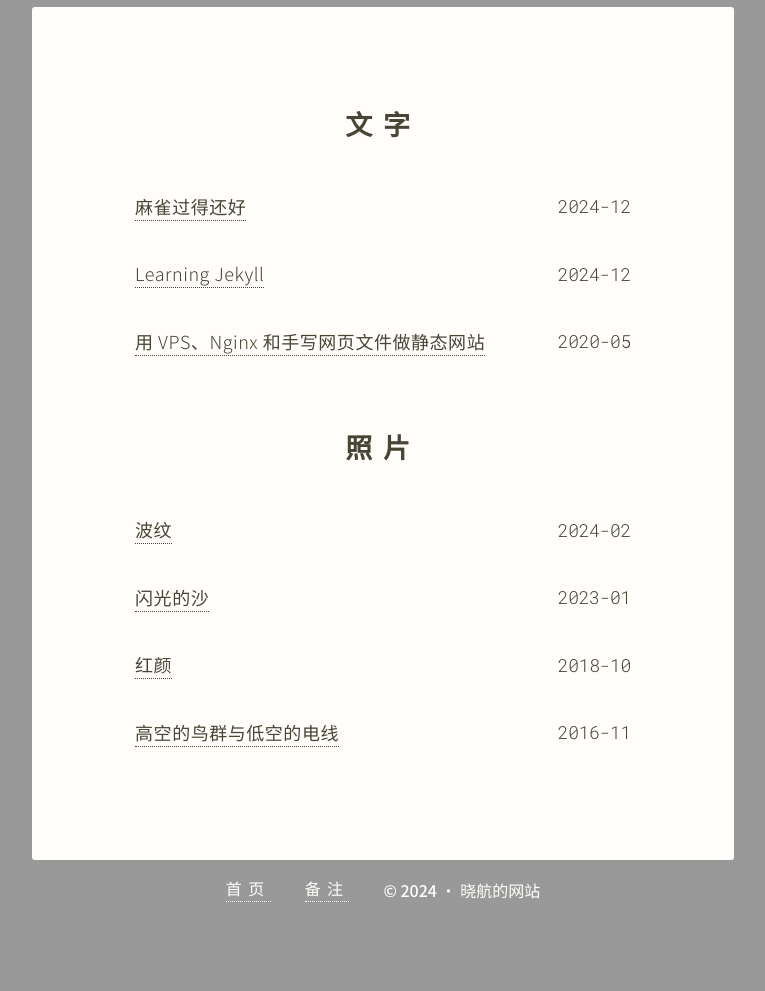
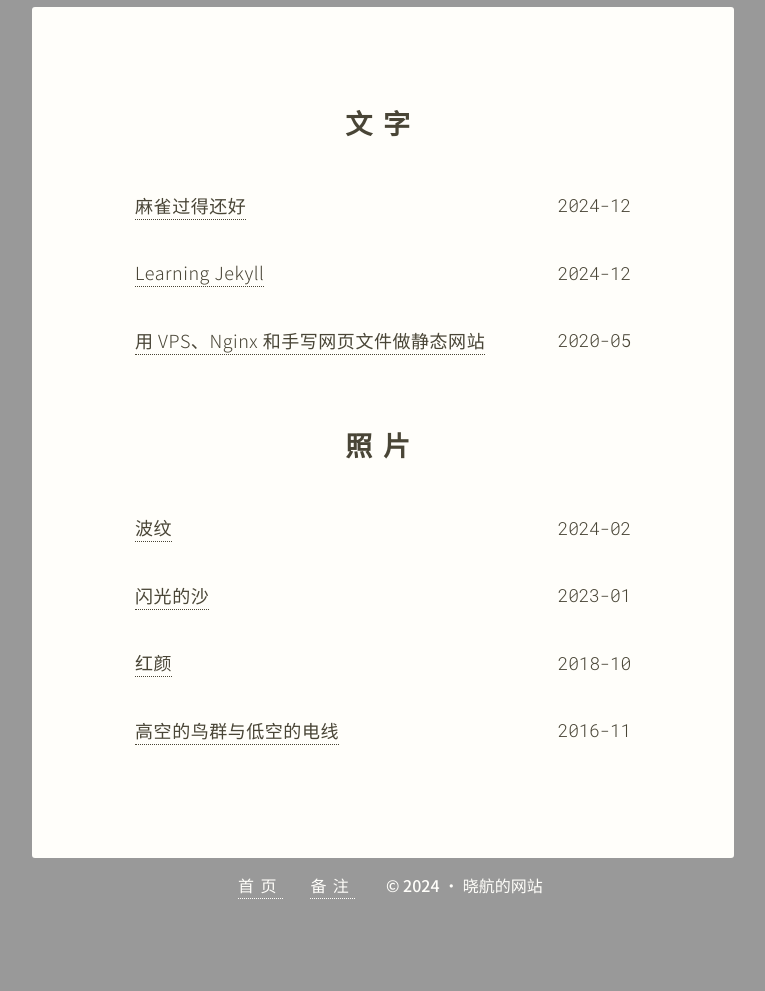
Before and after one commit to shon-li/shon-li.github.io, a Jekyll site: the page built from contents.html, in a window 1280 px wide. Shown: the part 326-1317 px from the top of the page, without its empty margins (257-1022 px from the left). Built offline with Jekyll 4.4.1, drawn with Linux system fonts in a browser that asks for light colours.

Commit message:
Use flex on footer elements; refine styles

```diff
--- a/_includes/footer.html
+++ b/_includes/footer.html
@@ -1,4 +1,8 @@
-<footer>
+<footer
+  {% if page.figure %}
+    class="figure-page"
+  {%- endif -%}
+>
   <table>
     <tr>
       {%- for item in site.data.nav -%}
@@ -16,8 +20,10 @@
           {%- endif -%}
 
       {%- endfor -%}
+    </tr>
+  </table>
 
-      <td class="copyright">&copy;&nbsp;
+  <span class="copyright">&copy;&nbsp;
     {%- if page.lang == "en" -%}
 
       {%- if page.date -%}
@@ -43,7 +49,5 @@
       {%- endif -%}
 
     {%- endif -%}
-      </td>
-    </tr>
-  </table>
+  </span>
 </footer>
--- a/_layouts/default.html
+++ b/_layouts/default.html
@@ -20,7 +20,7 @@ layout: compress
   </title>
 
   <meta name="viewport" content="width=device-width, initial-scale=1.0" />
-  <link rel="stylesheet" href="/assets/css/main.css">
+  <link rel="stylesheet" href="/assets/css/style.css">
 
   {%- if page.lang == "en" -%}
     <style>
@@ -43,9 +43,9 @@ layout: compress
   {%- endif -%}
 
     <main
-    {% if page.title == "contents" %}
-      class="contents-page"
-    {%- endif -%}
+      {% if page.title == "contents" %}
+        class="contents-page"
+      {%- endif -%}
     >
       <article>
         {% comment %} If a page has categories entry, then the page's title will be displayed {% endcomment %}
--- a/assets/css/main.scss
+++ b/assets/css/style.scss
@@ -1,8 +1,8 @@
 ---
-# Front matter
+# Front matter that makes Liquid process this file
 ---
 
-/*-------------------------------------- Define variables ----------------------------------------*/
+/*------------------------------------- 0. Define variables --------------------------------------*/
 
 @import url('https://fonts.googleapis.com/css2?family=Noto+Sans+SC:wght@100..900&family=Noto+Serif+SC:wght@200..900&family=Roboto+Mono:ital,wght@0,100..700;1,100..700&display=swap');
 
@@ -15,18 +15,18 @@ body {
   --paper_width:      39rem;
 }
 
-/*------------------------------------------- Styling --------------------------------------------*/
+/*--------------------------------------- 1. Page & Main -----------------------------------------*/
 
-// Include padding and borders into size calculation
 * {
-  box-sizing: border-box;
+  box-sizing: border-box; // Include padding and borders into size calculation
 }
 
 html {
-  font-size: large;
+  font-size: large; // Root font size is used as a metric for sizes in the following code
 }
 
 body {
+  min-width: 280px;
   margin: auto;
   background-color: var(--color_space);
 }
@@ -38,10 +38,6 @@ main {
   padding: 5em;
   background-color: var(--color_paper);
   border-radius: 3px;
-}
-
-.contents-page {
-  padding-bottom: 2.7em;
 }
 
 article {
@@ -65,10 +61,26 @@ article {
   }
 }
 
-.posts-table {
+.figure-page {
+  margin-bottom: 8em;
+}
+
+/*-------------------------------------- 2. Contents page ----------------------------------------*/
+
+.contents-page {
+  padding-bottom: 2.7em;
+}
+
+.contents-table,
+.contents-table th,
+.contents-table td {
+  padding: 0;
+  border: none;
+}
+
+.contents-table {
   width: 95%;
   margin: 0 auto 2.5em auto;
-  border-collapse: collapse;
   letter-spacing: .03em;
 
   td {
@@ -82,26 +94,27 @@ article {
   }
 }
 
-.posts-title {
+.contents-title {
   letter-spacing: .4em;
 }
 
-.posts-date-col {
+.contents-date-col {
   width: 5.2em;
   text-align: right;
 }
 
-.posts-date {
+.contents-date {
   font-family: "Roboto Mono", monospace;
   font-weight: 370;
   letter-spacing: -.02em;
 }
 
+/*-------------------------------------- 3. Page elements ----------------------------------------*/
+
 h1, h2, h3, h4, h5, h6 {
-  max-width: 90%;
+  max-width: 17em;
   margin: 0 auto 0 auto;
   text-align: center;
-  letter-spacing: .08em;
 }
 
 p {
@@ -114,7 +127,7 @@ pre {
 }
 
 pre {
-  width: 106%;
+  width: 103%;
   overflow-x: scroll;
 }
 
@@ -148,24 +161,43 @@ figure {
   }
 }
 
+article table {
+  width: 100%;
+  margin: auto;
+  margin-top: 1em;
+  border-collapse: collapse;
+
+  th,
+  td {
+    padding: .2em .5em;
+    border: 1px var(--color_text_alt) dotted;
+  }
+}
+
+/*------------------------------------------ 4. Footer -------------------------------------------*/
+
 footer {
-  max-width: fit-content;
-  min-width: min-content;
-  margin: .8em auto 36vh auto;
+  width: fit-content;
+  margin: .8em auto 32vh auto;
   color: var(--color_paper);
   font-family: "Noto Sans SC", sans-serif;
   font-size: 16px;
   font-weight: 480;
   letter-spacing: 0.4em;
+  display: flex;
+  flex-direction: row;
 
-  table {
-    margin: auto;
+  table,
+  table th,
+  table td {
     padding: 0;
+    border: none;
   }
 
   table td {
+      width: auto;
       text-align: center;
-      padding: 0 1em 0 1em;
+      padding: 0 .8em .7em .8em;
   }
 
   a:link,
@@ -181,11 +213,12 @@ footer {
 }
 
 .copyright {
-  padding-top: 3px;
+  padding: 2px 0 0 1em;
   letter-spacing: 0;
+  text-align: left;
 }
 
-/*------------------------------ Respond to color or width change --------------------------------*/
+/*-------------------------- 5. Adjust to color scheme or width change ---------------------------*/
 
 /* Switch to dark colour scheme */
 @media (prefers-color-scheme: dark) {
@@ -198,13 +231,13 @@ footer {
   }
 }
 
-/* If cannot maintain preferred width */
-@media screen and ( max-width: 45rem ) {
+// If cannot maintain preferred width
+@media screen and ( max-width: 45rem ) { // 45 rem ~= `--paper_width` + 4rem
   main {
     min-width: auto;
     max-width: auto;
-    margin: 1em;
-    padding: 2em;
+    margin: .8em;
+    padding: 1.8em;
   }
 
   figure {
@@ -218,6 +251,11 @@ footer {
   }
 
   footer {
-    margin-bottom: 20vh;
+    margin-bottom: 1em;
+    flex-direction: column;
+  }
+
+  .copyright {
+    text-align: center;
   }
 }
--- a/contents.html
+++ b/contents.html
@@ -3,16 +3,16 @@ title: contents
 ---
 {%- for category in site.categories -%}
 
-  <table class="posts-table">
+  <table class="contents-table">
 
-    <th colspan="2"><h2 class="posts-title">{{- category.name -}}</h2></th>
+    <th colspan="2"><h2 class="contents-title">{{- category.name -}}</h2></th>
 
     {%- assign filteredPosts = site.posts | where: 'categories', category.shorthand -%}
 
     {%- for post in filteredPosts -%}
       <tr>
         <td><a href="{{- post.url -}}">{{- post.title -}}</a></td>
-        <td class="posts-date-col"><span class="posts-date">{{- post.date | date: "%Y-%m" -}}</span></td>
+        <td class="contents-date-col"><span class="contents-date">{{- post.date | date: "%Y-%m" -}}</span></td>
       </tr>
     {%- endfor -%}
 
```
Also changed, not shown: 13 other files. Lines whose indentation alone changed are shown as unchanged.
